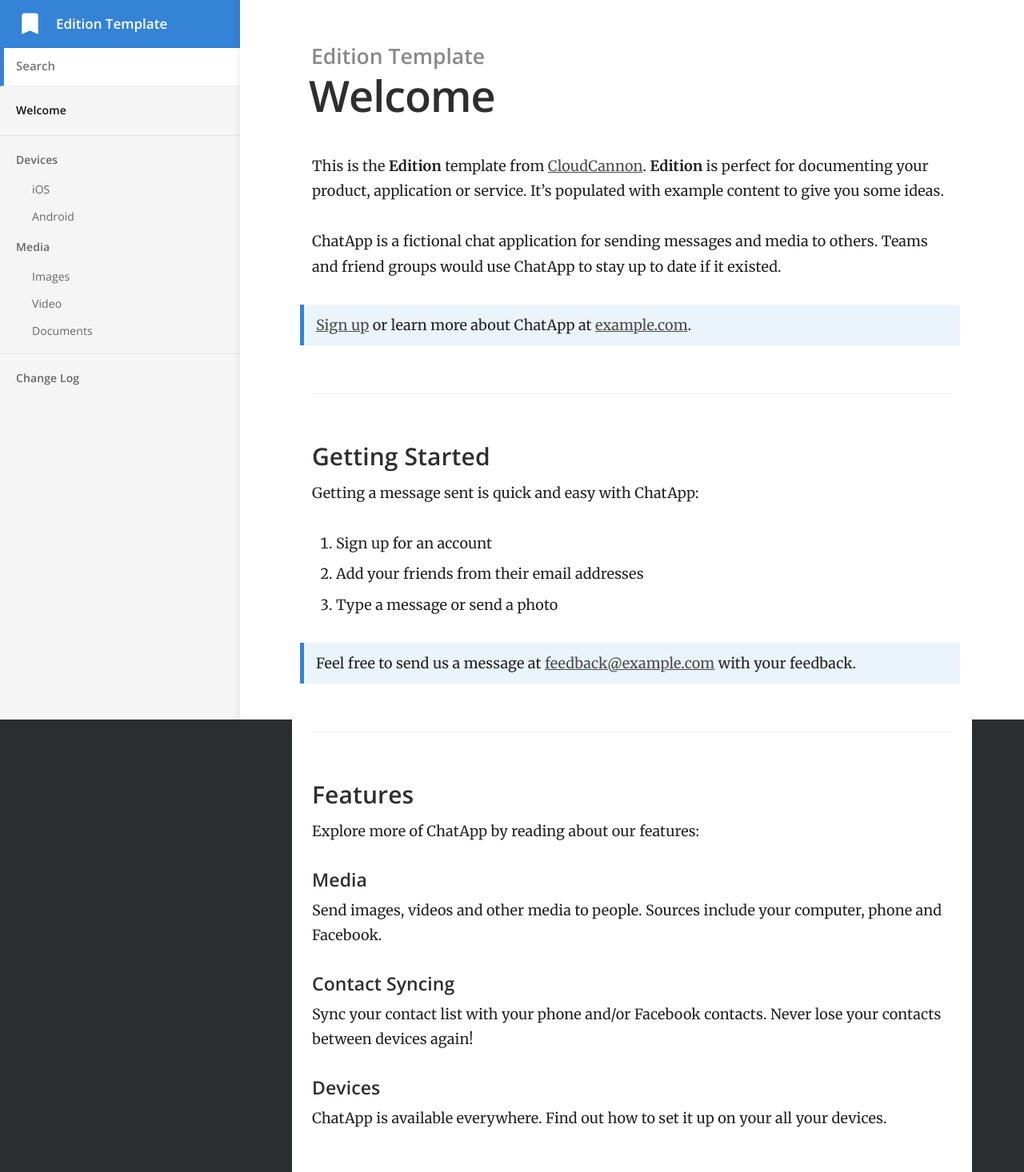
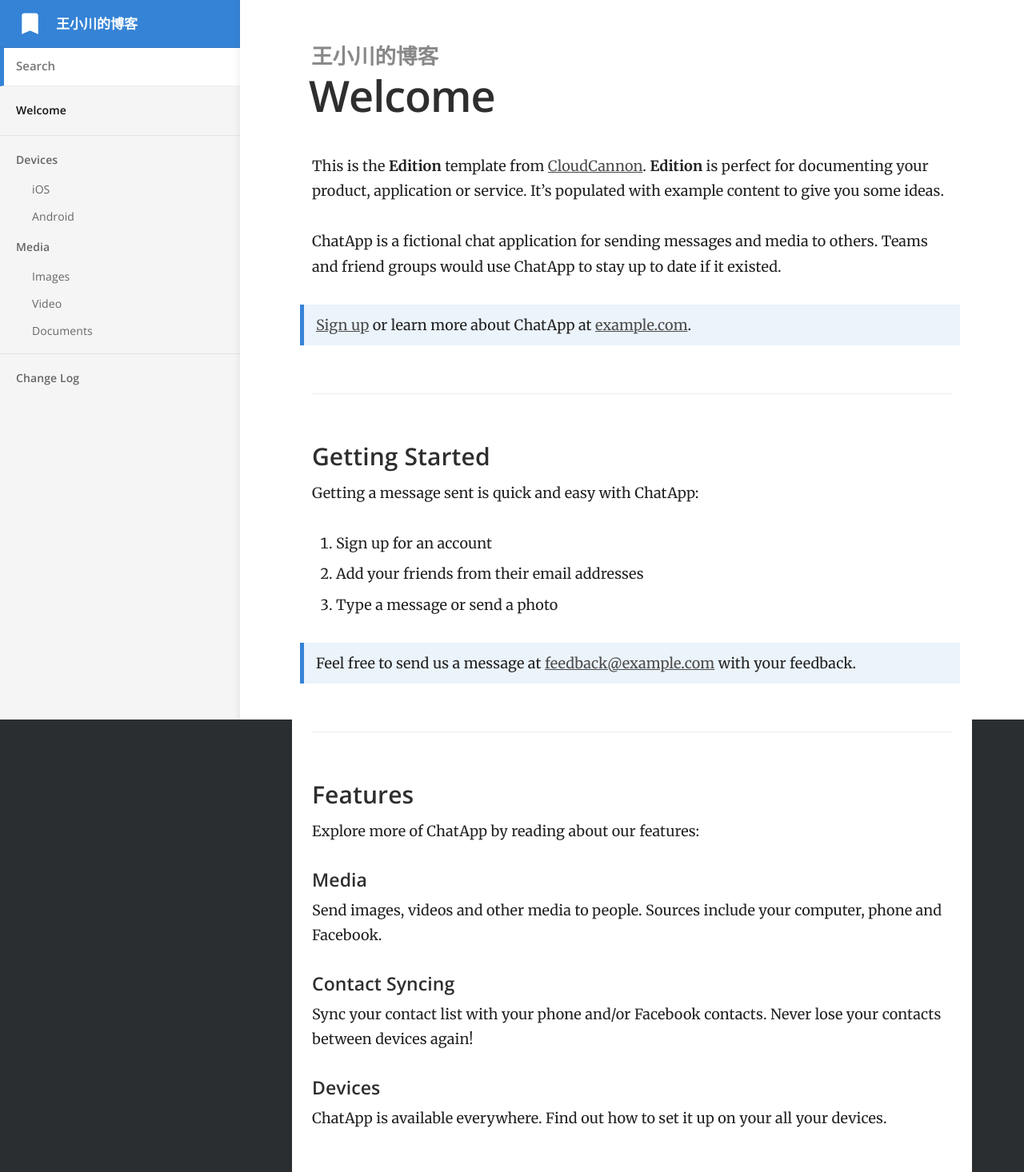
Before and after one commit to xiangqian684/xiangqian684.github.io, a Jekyll site: the page built from index.md, in a window 1280 px wide. Shown: the whole page at 80% size. Built offline with Jekyll 4.4.1, drawn with Linux system fonts in a browser that asks for light colours.

Commit message:
Update _config.yml

```diff
--- a/_config.yml
+++ b/_config.yml
@@ -1,8 +1,8 @@
 # ----
 # Site
 
-title: Edition Template
-url: "https://long-pig.cloudvent.net"
+title: 王小川的博客
+url: "https://xiangqian684.github.io"
 baseurl:
 google_analytics_key:
 show_full_navigation: true
@@ -11,8 +11,8 @@ show_full_navigation: true
 logo: /siteicon.png
 description: Product documentation template for Jekyll.
 author:
-  name:
-  email:
+  name: 王小川
+  email: xiangqian468@outlook.com
   twitter: # twitter username without the @ symbol
 social:
   name: Edition Template
```
